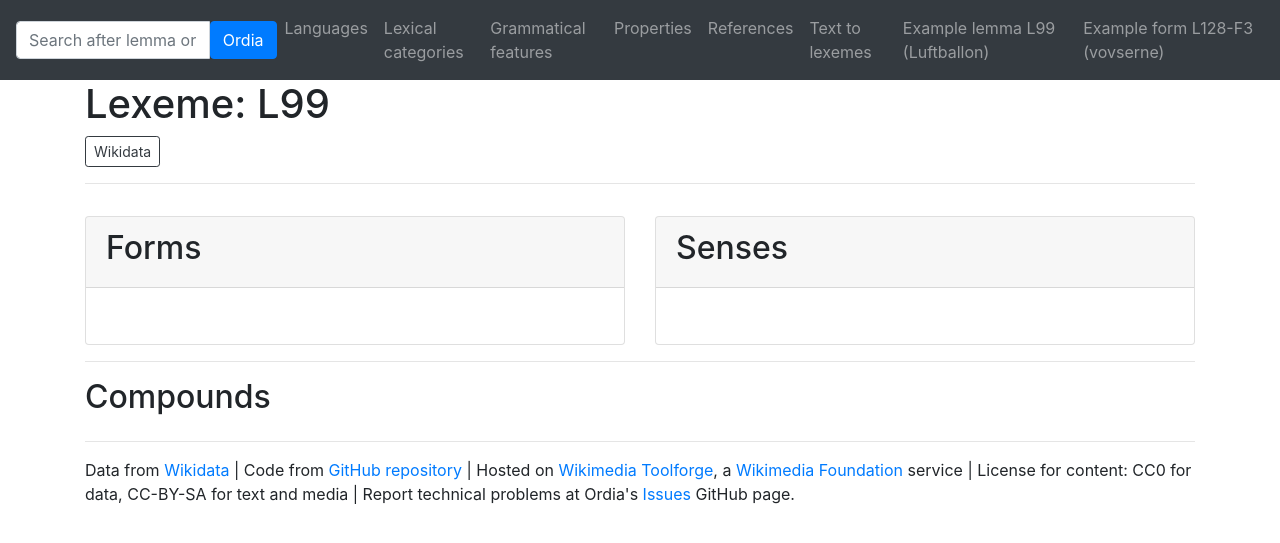
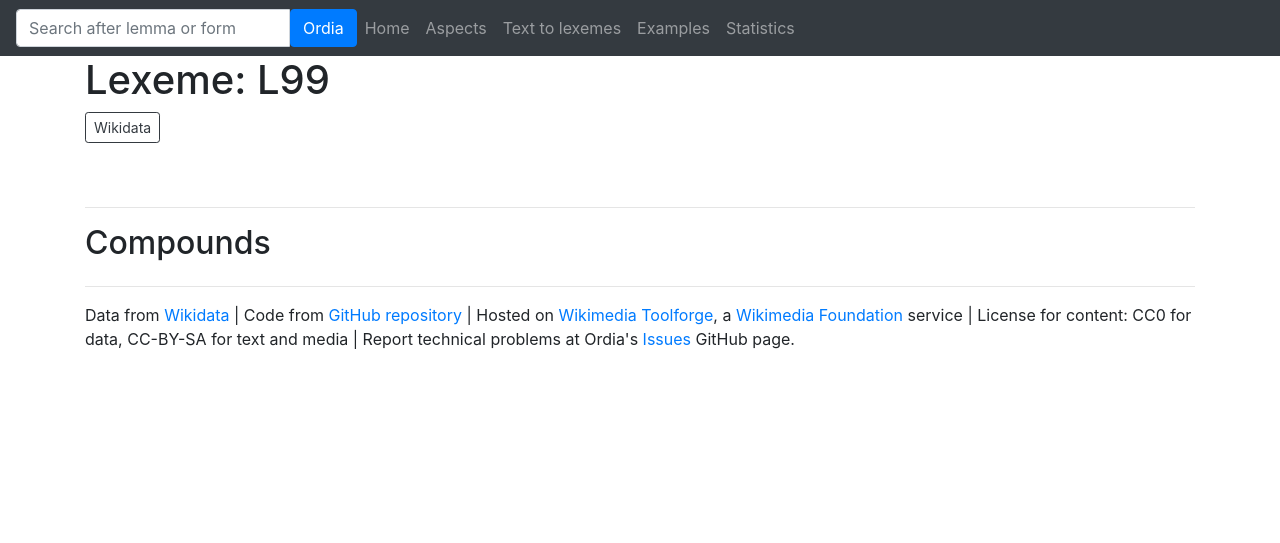
Before and after one commit to fnielsen/ordia, a Flask app: page /L99 in a window 1280 px wide. Shown: the top 543 px of the page. Run offline with Flask 2, Linux system fonts and the light colour scheme; some libraries are stand-ins or nearby versions.

Commit message:
Change formatting in body and menu

```diff
--- a/ordia/app/static/ordia.js
+++ b/ordia/app/static/ordia.js
@@ -108,6 +108,7 @@ function sparqlToDataTable(sparql, element, options={}) {
     // Options: linkPrefixes={}, paging=true
     var linkPrefixes = (typeof options.linkPrefixes === 'undefined') ? {} : options.linkPrefixes;
     var paging = (typeof options.paging === 'undefined') ? true : options.paging;
+    var sDom = (typeof options.sDom === 'undefined') ? 'lfrtip' : options.sDom;
 
     var url = "https://query.wikidata.org/bigdata/namespace/wdq/sparql?query=" +
 	encodeURIComponent(sparql) + '&format=json';
@@ -126,13 +127,14 @@ function sparqlToDataTable(sparql, element, options={}) {
 	    columns.push(column)
 	}
 
-	table = $(element).DataTable({
+	table = $(element).dataTable({
 	    data: convertedData.data,
 	    columns: columns,
 	    lengthMenu: [[10, 25, 100, -1], [10, 25, 100, "All"]],
 	    ordering: true,
 	    order: [],
 	    paging: paging,
+	    sDom: sDom,
 	});
 
 	$(element).append(
--- a/ordia/app/templates/base.html
+++ b/ordia/app/templates/base.html
@@ -26,7 +26,7 @@
 
 {% block navbar %}
 
-<nav class="navbar sticky-top navbar-expand-lg navbar-dark bg-dark">
+<div class="navbar sticky-top navbar-expand-lg navbar-dark bg-dark">
     <form class="form-inline" action="{{ url_for('app.show_search') }}">
 	<div class="input-group">
             <input type="text" class="form-control"
@@ -48,10 +48,17 @@
 
 
     <div class="collapse navbar-collapse" id="navbarToogle">
-	<ul class="navbar-nav">
-	  <!-- li class="nav-item">
+	<ul class="nav navbar-nav">
+	    <li class="nav-item">
 		<a class="nav-link" href="{{ url_for('app.index') }}">Home</a>
-	  </li -->
+	    </li>
+
+	    <li class="nav-item">
+		<a class="nav-link" data-toggle="collapse" data-target="#nav-aspects">Aspects</a>
+	    </li>
+
+	    <div id="nav-aspects" class="collapse">
+		<ul class="nav navbar-nav">
 		    <li class="nav-item">
 			<a class="nav-link" href="{{ url_for('app.show_language_index') }}">Languages</a>
 		    </li>
@@ -67,9 +74,19 @@
 		    <li class="nav-item">
 			<a class="nav-link" href="{{ url_for('app.show_reference_index') }}">References</a>
 		    </li>
+		</ul>
+	    </div>
+
 	    <li class="nav-item">
 		<a class="nav-link" href="{{ url_for('app.show_text_to_lexemes') }}">Text to lexemes</a>
 	    </li>
+
+	    <li class="nav-item">
+		<a class="nav-link" data-toggle="collapse" data-target="#nav-examples">Examples</a>
+	    </li>
+
+	    <div id="nav-examples" class="collapse">
+		<ul class="nav navbar-nav">
 		    <li class="nav-item">
 			<a class="nav-link" href="{{ url_for('app.show_l', l='L99') }}">Example lemma L99 (Luftballon)</a>
 		    </li>
@@ -78,7 +95,18 @@
 		    </li>
 		</ul>
 	    </div>
-</nav>
+
+	    <li class="nav-item">
+		<a class="nav-link" href="{{ url_for('app.show_statistics') }}">Statistics</a>
+	    </li>
+
+	</ul>
+    </div>
+
+</div>
+
+
+
 
 {% endblock %}
 
--- a/ordia/app/templates/l.html
+++ b/ordia/app/templates/l.html
@@ -194,14 +194,18 @@ WHERE {
  $(document).ready(function() {
      sparqlToDataTable(lexemeSparql, "#lexeme",
 		       options={
-			   paging: false,
 			   linkPrefixes: {
 			       source: 'reference/'
-			   }
+			   },
+			    paging: false,
+			    sDom: 'rt',
 			});
-     sparqlToDataTable(formsSparql, "#forms", options={paging: false});
-     sparqlToDataTable(sensesSparql, "#senses", options={paging: false});
-     sparqlToDataTable(compoundsSparql, "#compounds", options={paging: false});
+      sparqlToDataTable(formsSparql, "#forms",
+			options={paging: false, sDom: 'rt',});
+      sparqlToDataTable(sensesSparql, "#senses",
+			options={paging: false, sDom: 'rt',});
+      sparqlToDataTable(compoundsSparql, "#compounds",
+			options={paging: false, sDom: 'rt',});
   });
 
  </script>
@@ -216,36 +220,24 @@ WHERE {
      <h1>Lexeme: {{ l }}</h1>
 
 
+     <p>
 	 <a title="View and edit lexeme in Wikidata"
 	    role="button"
 	    class="btn btn-outline-dark btn-sm"
 	    href="https://www.wikidata.org/wiki/Lexeme:{{ l }}">Wikidata</a>
-
-
-    <hr>
+     </p>
 
      <table class="table table-hover" id="lexeme"></table>
 
-    <div class="card-deck">
-
-      <div class="card mb-6 box-shadow">
-	<div class="card-header">
-	  <h2>Forms</h2>
-	</div>
-	<div class="card-body">
+     <div class="container">
+	 <div class="row">
+	      <div class="col-12 col-lg-6">
 		  <table class="table table-hover" id="forms"></table>
 	      </div>
-      </div>
-
-      <div class="card mb-6 box-shadow">
-	<div class="card-header">
-	  <h2>Senses</h2>
-	</div>
-	<div class="card-body">
+	      <div class="col-12 col-lg-6">
 		  <table class="table table-hover" id="senses"></table>
 	      </div>
 	 </div>
-
      </div>
 
     <hr/>
--- a/ordia/app/templates/statistics.html
+++ b/ordia/app/templates/statistics.html
@@ -65,9 +65,10 @@ ORDER BY DESC(?count)
  $(document).ready(function() {
      sparqlToDataTable(statisticsSparql, "#statistics",
 		       options={
+			   sDom: 'rt',
 			   paging: false,
 		       });
-  });
+ });
 
 </script>
 
```
Lines whose indentation alone changed are shown as unchanged.
